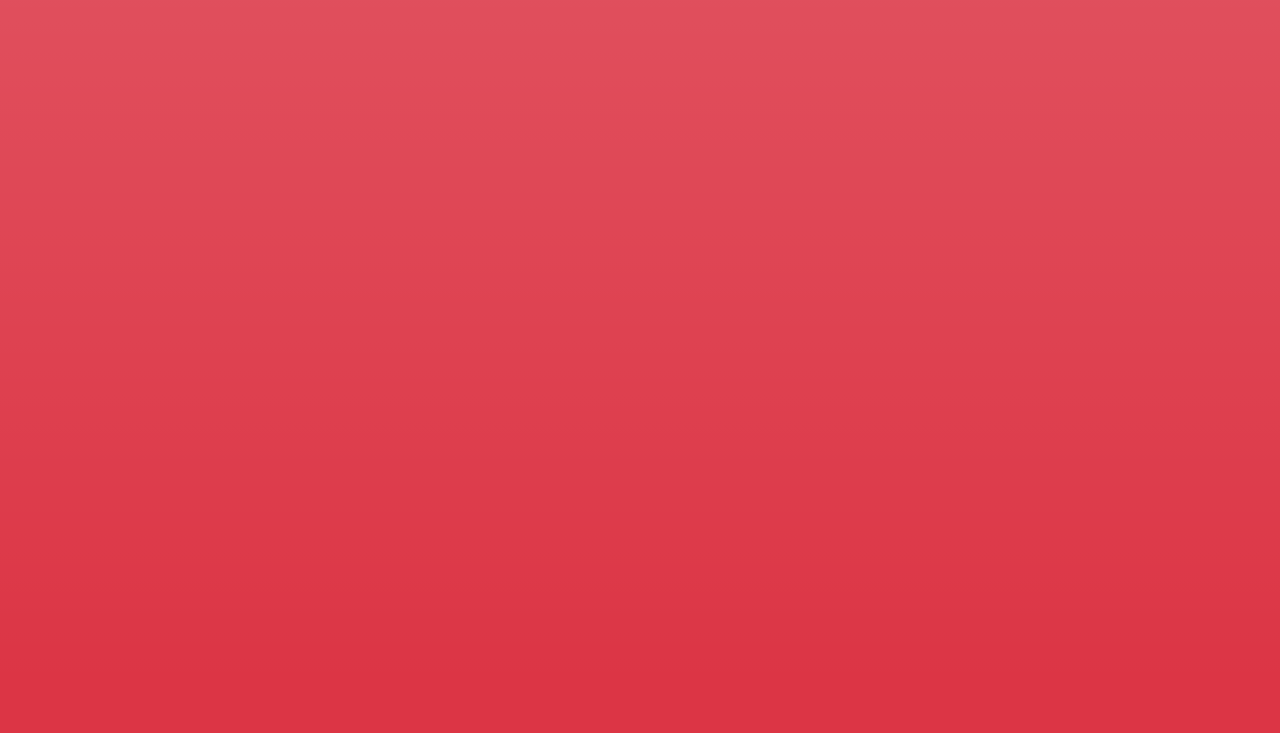
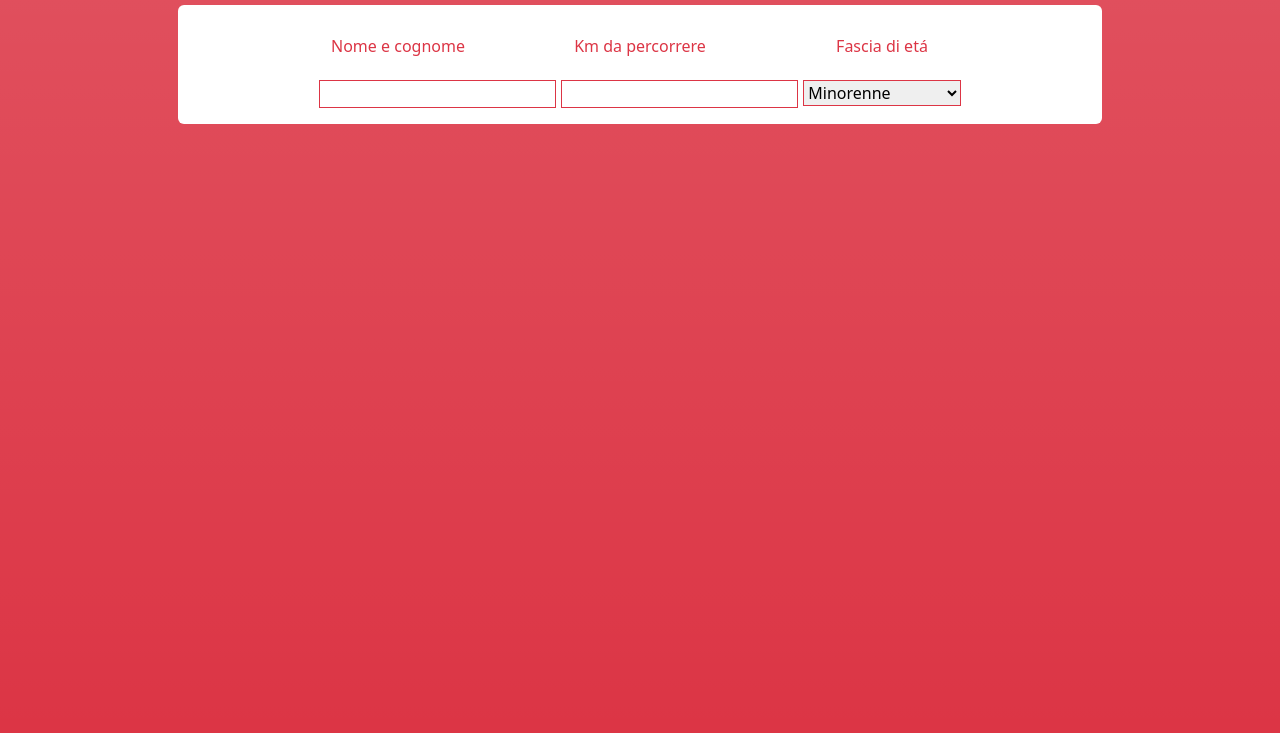
Before and after one commit to Kokkolino/js-biglietto-treno-form, a plain HTML site: page index.html in a window 1280 px wide. Shown: the part 115-848 px from the top of the page. Before the commit the page ends 800 px from the top, so only its background shows below. Drawn offline with nearby package versions, Linux system fonts and the light colour scheme.

Commit message:
input card

```diff
--- a/assets/js/main.js
+++ b/assets/js/main.js
@@ -1,5 +1,3 @@
-const underaged = 18;
-const elderly = 65;
 const priceonkm = 0.21;
 function check (){
     let age = parseInt(document.getElementById('age').value);
@@ -8,7 +6,7 @@ function check (){
     if(age<underaged){
         price = (price -((price / 100)*20)).toFixed(2);
     }
-    if(age>=elderly)
+    else if(age>=elderly)
     {
         price = (price -((price / 100)*40)).toFixed(2);
     }
--- a/index.html
+++ b/index.html
@@ -11,6 +11,39 @@
     <title>Trenitalia</title>
 </head>
 <body class="container-fluid bg-danger bg-gradient">
+    <!-- cards container -->
+    <div class="container-fluid row justify-content-center mx-0 my-5">
+        <!-- card title -->
+        <h1 class="text-white text-center">Calcola il prezzo del tuo biglietto</h1>
+        <!-- input card -->
+        <section id="inputCard" class="col-9 bg-white row justify-content-center my-3 mx-0 py-3 rounded">
+           <!-- titles -->
+            <section class="col-10 row justify-content-around text-danger text-center my-3">
+                <div class="col-3"><h6>Nome e cognome</h6></div>
+                <div class="col-3"><h6>Km da percorrere</h6></div>
+                <div class="col-3"><h6>Fascia di etá</h6></div>
+            </section>
+
+            <!-- inputs -->
+            <section class="col-10 row justify-content-around text-center">
+                <div class="col-3"><input type="text" id="customerName" class="border border-danger border-1"></div>
+                <div class="col-3"><input type="text" id="travelKm" class="border border-danger border-1"></div>
+                <div class="col-3">
+                    <select name="range" id="ageRange" class="border border-danger border-1 w-100">
+                        <option value="1">Minorenne</option>
+                        <option value="2">Maggiorenne</option>
+                        <option value="3">Over 65</option>
+                    </select>
+                </div>
+            </section>
+
+        </section>
+
+        <section class="col-10 offset-1 row">
+
+        </section>
+    </div>
+
 
     <!-- bootstrap js -->
     <script src="https://cdn.jsdelivr.net/npm/bootstrap@5.2.2/dist/js/bootstrap.bundle.min.js" integrity="sha384-OERcA2EqjJCMA+/3y+gxIOqMEjwtxJY7qPCqsdltbNJuaOe923+mo//f6V8Qbsw3" crossorigin="anonymous"></script>
```
